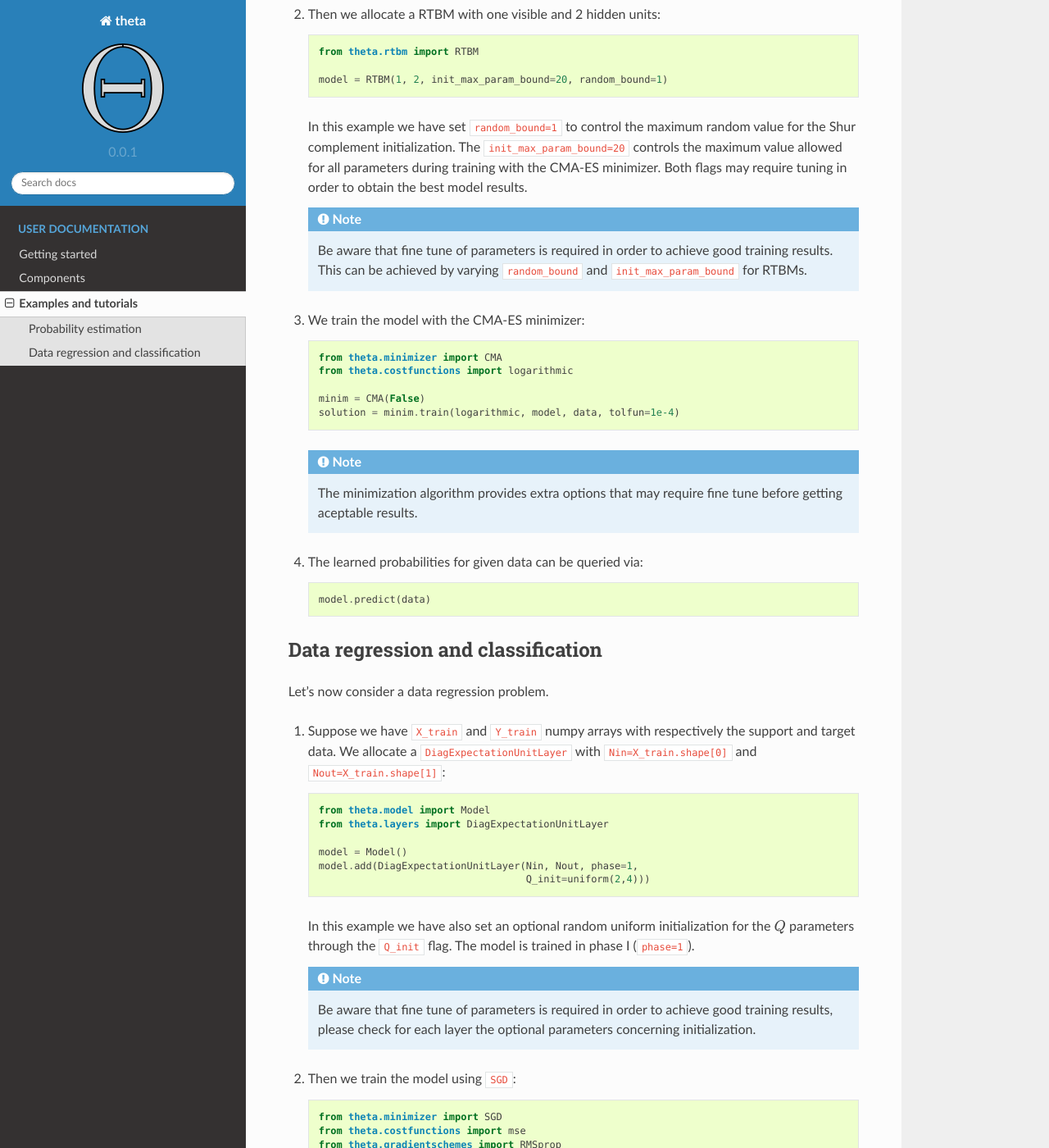
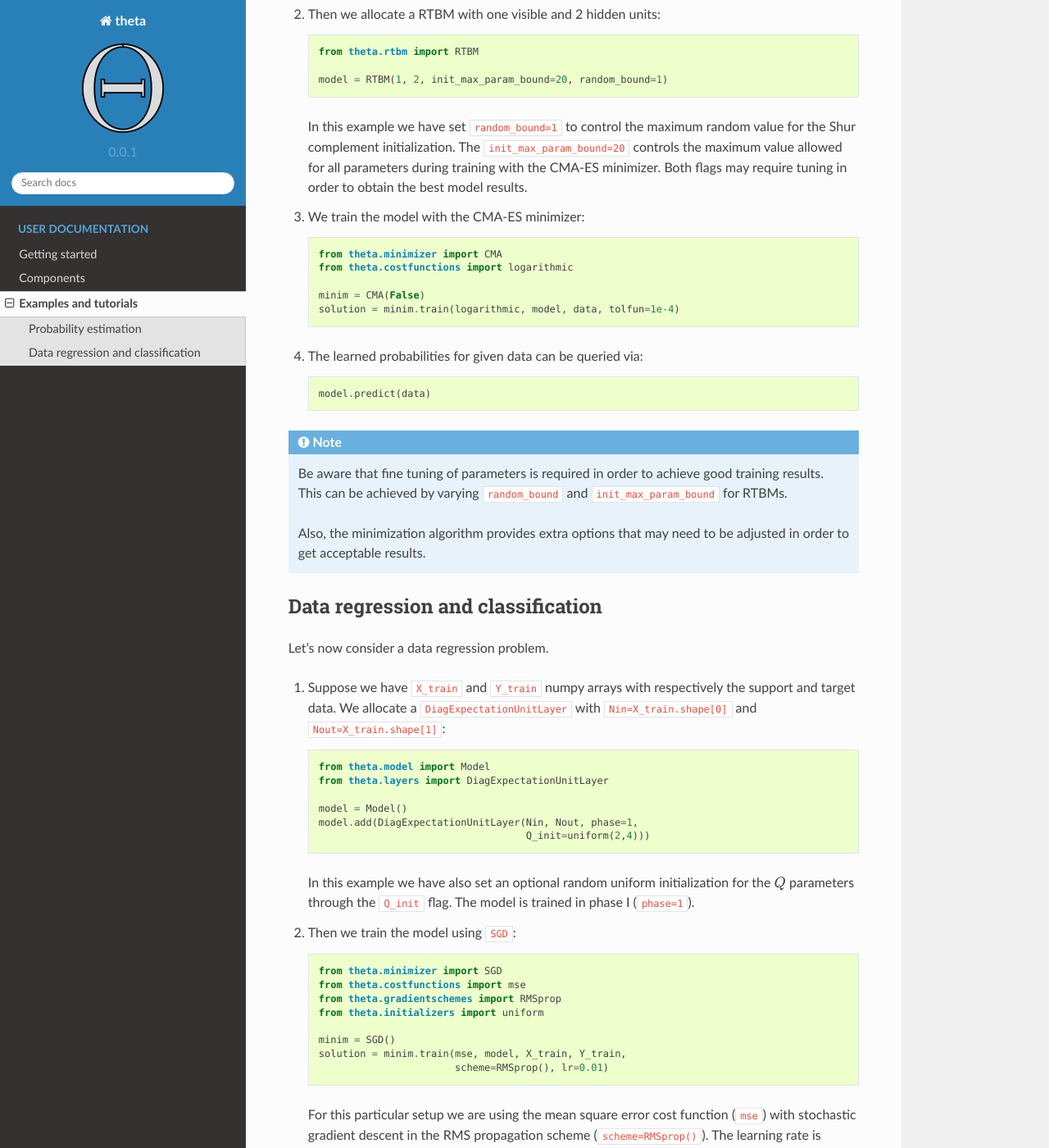
Before and after one commit to RiemannAI/theta, a Sphinx documentation site: the page built from docs/examples.rst, in a window 1280 px wide and 1400 px high, scrolled down 491 px. Shown: the whole window at 82% size. Built offline with Sphinx 7.4.7 and the Read the Docs theme 2.0.0, drawn with Linux system fonts in a browser that asks for light colours; some of the changed text lies outside the part shown.

Commit message:
adjustments

```diff
--- a/docs/examples.rst
+++ b/docs/examples.rst
@@ -30,11 +30,6 @@ gaussian probability distribution.
    all parameters during training with the CMA-ES minimizer. Both
    flags may require tuning in order to obtain the best model results.
 
-   .. note:: Be aware that fine tune of parameters is required in
-             order to achieve good training results. This can be
-             achieved by varying ``random_bound`` and
-             ``init_max_param_bound`` for RTBMs.
-
 3. We train the model with the CMA-ES minimizer::
 
      from theta.minimizer import CMA
@@ -43,12 +38,17 @@ gaussian probability distribution.
      minim = CMA(False)
      solution = minim.train(logarithmic, model, data, tolfun=1e-4)
 
-   .. note:: The minimization algorithm provides extra options that
-             may require fine tune before getting aceptable results.
-
 4. The learned probabilities for given data can be queried via::
 
      model.predict(data)
+
+
+.. note:: Be aware that fine tuning of parameters is required in order
+   to achieve good training results. This can be achieved by varying
+   ``random_bound`` and ``init_max_param_bound`` for RTBMs.
+
+   Also, the minimization algorithm provides extra options that may
+   need to be adjusted in order to get acceptable results.
 
 
 Data regression and classification
@@ -72,11 +72,6 @@ Let's now consider a data regression problem.
    initialization for the :math:`Q` parameters through the ``Q_init``
    flag. The model is trained in phase I (``phase=1``).
 
-   .. note:: Be aware that fine tune of parameters is required in
-             order to achieve good training results, please check for
-             each layer the optional parameters concerning
-             initialization.
-
 2. Then we train the model using ``SGD``::
 
      from theta.minimizer import SGD
@@ -98,9 +93,14 @@ Let's now consider a data regression problem.
    ``validation_split`` option, or by passing extra datasets, see
    ``theta.minimizer.SGD.train`` for more details.
 
-   .. note:: The SGD algorithms require some fine tune of parameters
-             such as the learning rate, scheme and batch size.
-
 3. Predictions of the model can be obtained via::
 
      model.predict(data)
+
+
+.. note::
+   In order to achieve good training results please check for each
+   layer the optional parameters concerning initialization.
+
+   The SGD algorithm requires fine tuning of parameters such as the
+   learning rate, scheme and batch size.
```
Also changed, not shown: docs/index.rst (+6 -6 lines).
